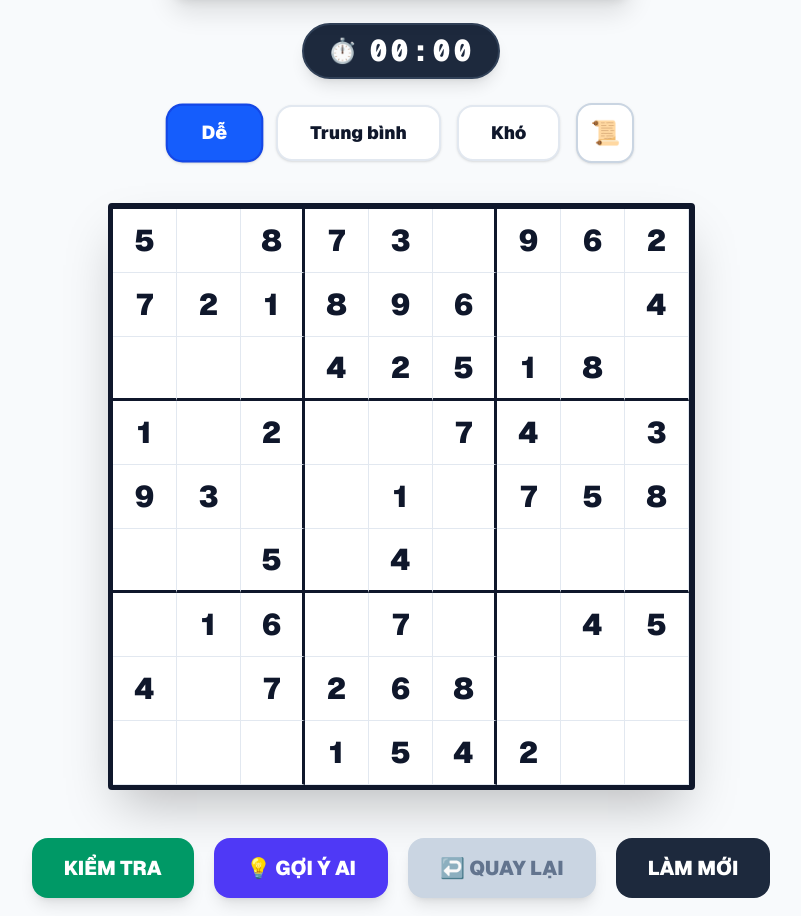
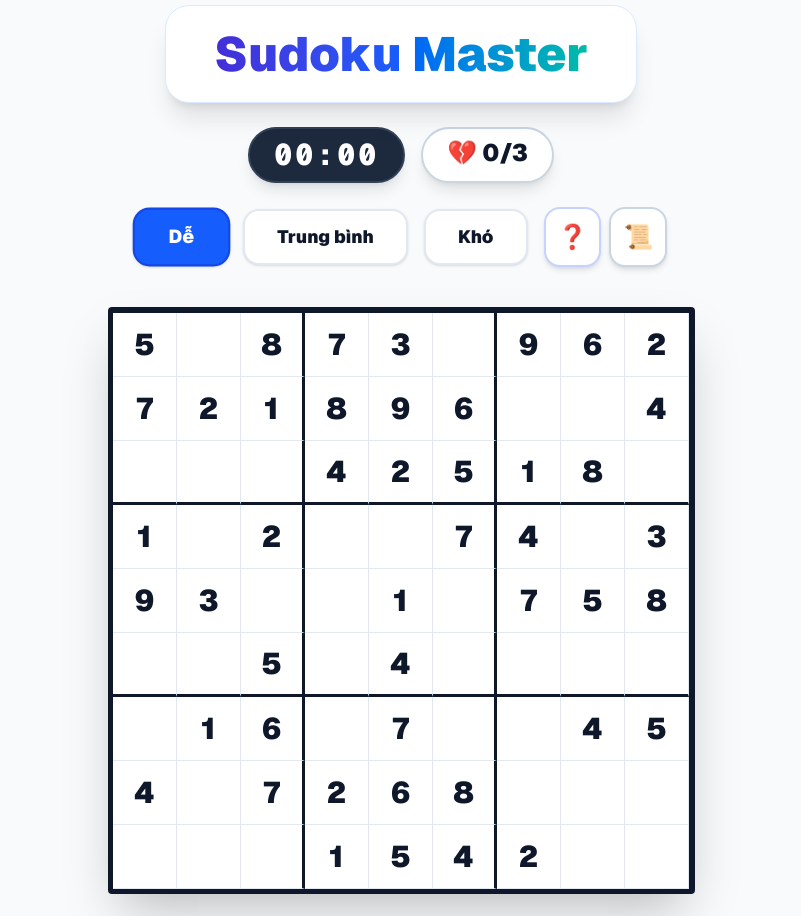
Before and after one commit to NguyenVanTu1004/SODOKU_project, a Next.js app: page / in a window 1280 px wide. Shown: the part 139-1055 px from the top of the page, without its empty margins (239-1040 px from the left). Built offline with nearby package versions, Linux system fonts and the light colour scheme.

Commit message:
Cap nhat chuc nang goi y

```diff
--- a/app/page.tsx
+++ b/app/page.tsx
@@ -6,16 +6,15 @@ export default function SudokuPage() {
   const [difficulty, setDifficulty] = useState('Dễ');
   const [history, setHistory] = useState<string[][][]>([]);
   const [hintedCells, setHintedCells] = useState<string[]>([]);
-
-  // --- STATE CHO ĐỒNG HỒ ---
   const [seconds, setSeconds] = useState(0);
   const [isActive, setIsActive] = useState(false);
-
-  // --- STATE CHO LỊCH SỬ KỶ LỤC ---
   const [gameLogs, setGameLogs] = useState<{time: string, diff: string, date: string}[]>([]);
   const [showLogs, setShowLogs] = useState(false);
+  const [showRules, setShowRules] = useState(false);
 
-  // --- THUẬT TOÁN HỖ TRỢ SINH SỐ NGẪU NHIÊN ---
+  const [mistakes, setMistakes] = useState(0);
+  const maxMistakes = 3;
+
   const isSafe = (grid: string[][], row: number, col: number, num: string) => {
     for (let x = 0; x < 9; x++) if (grid[row][x] === num || grid[x][col] === num) return false;
     const startRow = row - (row % 3), startCol = col - (col % 3);
@@ -44,8 +43,7 @@ export default function SudokuPage() {
 
   const generateRandomBoard = (level: string) => {
     const newGrid = Array(9).fill('').map(() => Array(9).fill(''));
-    solveSudokuInternal(newGrid); // Giải đầy bàn cờ ngẫu nhiên
-
+    solveSudokuInternal(newGrid);
     let cellsToRemove = level === 'Dễ' ? 35 : level === 'Trung bình' ? 45 : 55;
     while (cellsToRemove > 0) {
       let r = Math.floor(Math.random() * 9);
@@ -58,30 +56,19 @@ export default function SudokuPage() {
     return newGrid;
   };
 
-  // --- 1. TỰ ĐỘNG SINH SỐ NGẪU NHIÊN VÀ TẢI LỊCH SỬ KHI MỞ GAME ---
   useEffect(() => {
-    const initialBoard = generateRandomBoard('Dễ');
-    setBoard(initialBoard);
-
+    setBoard(generateRandomBoard('Dễ'));
     const savedLogs = localStorage.getItem('sudoku_master_logs');
-    if (savedLogs) {
-      setGameLogs(JSON.parse(savedLogs));
-    }
+    if (savedLogs) setGameLogs(JSON.parse(savedLogs));
   }, []);
 
-  // --- 2. TỰ ĐỘNG LƯU LỊCH SỬ VÀO MÁY MỖI KHI CẬP NHẬT ---
   useEffect(() => {
     localStorage.setItem('sudoku_master_logs', JSON.stringify(gameLogs));
   }, [gameLogs]);
 
-  // --- LOGIC thời gian  ĐỒNG HỒ ---
   useEffect(() => {
     let interval: NodeJS.Timeout | null = null;
-    if (isActive) {
-      interval = setInterval(() => {
-        setSeconds((prev) => prev + 1);
-      }, 1000);
-    }
+    if (isActive) interval = setInterval(() => setSeconds((prev) => prev + 1), 1000);
     return () => { if (interval) clearInterval(interval); };
   }, [isActive]);
 
@@ -91,67 +78,83 @@ export default function SudokuPage() {
     return `${mins.toString().padStart(2, '0')}:${secs.toString().padStart(2, '0')}`;
   };
 
-  // --- Thuật toán cho gợi ý từ AI ---
-  const solveSudoku = (grid: string[][]): boolean => {
-    for (let row = 0; row < 9; row++) {
-      for (let col = 0; col < 9; col++) {
-        if (grid[row][col] === '') {
-          for (let num = 1; num <= 9; num++) {
-            const sNum = num.toString();
-            if (isSafe(grid, row, col, sNum)) {
-              grid[row][col] = sNum;
-              if (solveSudoku(grid)) return true;
-              grid[row][col] = '';
-            }
-          }
-          return false;
-        }
-      }
-    }
-    return true;
-  };
-
-  // --- Xử lý các sự kiện ---
   const startNewGame = (level: 'Dễ' | 'Trung bình' | 'Khó') => {
     setDifficulty(level);
-    const newBoard = generateRandomBoard(level);
-    setBoard(newBoard);
+    setBoard(generateRandomBoard(level));
     setHistory([]);
     setHintedCells([]);
     setSeconds(0);
+    setMistakes(0);
     setIsActive(true);
   };
 
   const handleInputChange = (row: number, col: number, value: string) => {
     if (!isActive) setIsActive(true);
-    if (value === "" || /^[1-9]$/.test(value)) {
-      setHistory(prev => [...prev, JSON.parse(JSON.stringify(board))]);
-      const newBoard = board.map((r, rIdx) =>
-        r.map((cell, cIdx) => (rIdx === row && cIdx === col ? value : cell))
-      );
-      setBoard(newBoard);
+    if (value !== "" && /^[1-9]$/.test(value)) {
+      const tempBoard = JSON.parse(JSON.stringify(board));
+      if (isSafe(tempBoard, row, col, value)) {
+        setHistory(prev => [...prev, JSON.parse(JSON.stringify(board))]);
+        const newBoard = board.map((r, ri) => r.map((c, ci) => (ri === row && ci === col ? value : c)));
+        setBoard(newBoard);
+      } else {
+        const newMistakes = mistakes + 1;
+        setMistakes(newMistakes);
+        if (newMistakes >= maxMistakes) {
+          setIsActive(false);
+          alert("GAME OVER! Bạn đã sai quá 3 lần. \nHãy nhấn 'LÀM MỚI' để thử lại hoặc 'XEM QUẢNG CÁO' để hồi sinh!");
+        } else {
+          alert(`Bạn đã nhập sai! Số lỗi: ${newMistakes}/${maxMistakes}`);
+        }
+      }
+    } else if (value === "") {
+        setHistory(prev => [...prev, JSON.parse(JSON.stringify(board))]);
+        const newBoard = board.map((r, ri) => r.map((c, ci) => (ri === row && ci === col ? value : c)));
+        setBoard(newBoard);
     }
   };
 
   const handleUndo = () => {
     if (history.length === 0) return;
-    const lastState = history[history.length - 1];
-    setBoard(lastState);
+    setBoard(history[history.length - 1]);
     setHistory(prev => prev.slice(0, -1));
+  };
+
+  const watchAdForHint = () => {
+    alert("🎬 Đang tải quảng cáo... Vui lòng chờ 5 giây để nhận gợi ý miễn phí!");
+    setTimeout(() => {
+        handleAIHint();
+        alert("✅ Cảm ơn bạn đã xem! 1 ô đã được AI gợi ý thành công.");
+    }, 5000);
   };
 
   const handleAIHint = () => {
     const boardCopy = JSON.parse(JSON.stringify(board));
-    if (solveSudoku(boardCopy)) {
+    const solveForHint = (grid: string[][]): boolean => {
+        for (let row = 0; row < 9; row++) {
+          for (let col = 0; col < 9; col++) {
+            if (grid[row][col] === '') {
+              for (let num = 1; num <= 9; num++) {
+                if (isSafe(grid, row, col, num.toString())) {
+                  grid[row][col] = num.toString();
+                  if (solveForHint(grid)) return true;
+                  grid[row][col] = '';
+                }
+              }
+              return false;
+            }
+          }
+        }
+        return true;
+      };
+
+    if (solveForHint(boardCopy)) {
       for (let r = 0; r < 9; r++) {
         for (let c = 0; c < 9; c++) {
           if (board[r][c] === '') {
             setHistory(prev => [...prev, JSON.parse(JSON.stringify(board))]);
-            const newBoard = board.map((rowArr, rIdx) =>
-              rowArr.map((cell, cIdx) => (rIdx === r && cIdx === c ? boardCopy[r][c] : cell))
-            );
+            const newBoard = board.map((rowArr, ri) => rowArr.map((cell, ci) => (ri === r && ci === c ? boardCopy[r][c] : cell)));
             setBoard(newBoard);
-            setHintedCells(prev => [...prev, `${r}-${c}`]);
+            setHintedCells([...hintedCells, `${r}-${c}`]);
             return;
           }
         }
@@ -159,66 +162,80 @@ export default function SudokuPage() {
     }
   };
 
- const checkResult = () => {
-    // Tạo bản sao để kiểm tra logic giải (tránh lỗi tham chiếu)
-    const boardCopy = JSON.parse(JSON.stringify(board));
+  // --- TÍNH NĂNG CHIA SẺ ĐỂ TĂNG LƯỢT CHƠI (KIẾM TIỀN) ---
+  const handleShare = (finalTime: string) => {
+    const text = `Tôi vừa hoàn thành Sudoku mức ${difficulty} trong ${finalTime}! Thách bạn vượt qua tôi tại:`;
+    const url = window.location.href;
+    window.open(`https://www.facebook.com/sharer/sharer.php?u=${encodeURIComponent(url)}&quote=${encodeURIComponent(text)}`, '_blank');
+  };
 
-    // 1. Kiểm tra xem đã điền kín bàn cờ chưa
-    if (boardCopy.some((row: string[]) => row.includes(''))) {
-      alert("Bạn chưa hoàn thành bàn cờ! Hãy điền hết các ô trống.");
-      return;
+  const checkResult = () => {
+    if (board.some(row => row.includes(''))) {
+      alert("Bạn chưa hoàn thành bàn cờ!");
+    } else {
+      setIsActive(false);
+      const finalTime = formatTime(seconds);
+      const record = { time: finalTime, diff: difficulty, date: new Date().toLocaleString() };
+      setGameLogs(prev => [record, ...prev]);
+
+      if (confirm(`Chúc mừng! Bạn thắng trong: ${finalTime}. Bạn có muốn chia sẻ kết quả lên Facebook để thách đố bạn bè không?`)) {
+        handleShare(finalTime);
+      }
+      startNewGame(difficulty as any);
     }
-
-    // 2. Nếu đã điền kín, dừng đồng hồ và tính toán kỷ lục
-    setIsActive(false);
-    const now = new Date();
-    const finalTime = formatTime(seconds);
-    const record = {
-      time: finalTime,
-      diff: difficulty,
-      date: `${now.toLocaleDateString()} ${now.toLocaleTimeString([], {hour: '2-digit', minute:'2-digit'})}`
-    };
-
-    // 3. Lưu kỷ lục vào danh sách
-    setGameLogs(prev => [record, ...prev]);
-
-    // 4. Thông báo chiến thắng
-    alert(`CHÚC MỪNG! Bạn đã thắng với thời gian: ${finalTime}. \nNhấn OK để bắt đầu ván mới!`);
-
-    // 5. QUAN TRỌNG: Tự động sinh bàn cờ mới ngay lập tức để tránh lặp lại kỷ lục
-    const nextBoard = generateRandomBoard(difficulty);
-    setBoard(nextBoard);
-    setHistory([]);
-    setHintedCells([]);
-    setSeconds(0);
-    setIsActive(true); // Bắt đầu ván mới luôn
   };
 
   return (
     <div className="min-h-screen bg-slate-50 flex flex-col items-center py-10 px-4 text-slate-900 font-sans relative">
+
+      {/* VỊ TRÍ QUẢNG CÁO 1 (TOP BANNER) */}
+      <div className="mb-6 w-full max-w-[728px] h-20 bg-gray-200 border-2 border-dashed border-gray-400 rounded-xl flex items-center justify-center text-gray-500 italic text-sm">
+        Quảng cáo Google AdSense sẽ hiển thị ở đây
+      </div>
+
+      {showRules && (
+        <div className="fixed inset-0 bg-black/50 backdrop-blur-sm z-[100] flex items-center justify-center p-4">
+          <div className="bg-white rounded-3xl p-8 max-w-md w-full shadow-2xl relative border-2 border-indigo-100">
+            <button onClick={() => setShowRules(false)} className="absolute top-4 right-4 text-2xl font-black text-slate-400 hover:text-red-500">✕</button>
+            <h2 className="text-3xl font-black mb-6 text-indigo-700 underline decoration-teal-400">Luật chơi Sudoku</h2>
+            <div className="space-y-4 text-slate-700 font-medium text-lg">
+              <p>1. Điền số từ <span className="text-indigo-600 font-bold">1-9</span> vào ô trống.</p>
+              <p>2. Không trùng số trên cùng hàng ngang, cột dọc hoặc khối 3x3.</p>
+              <p>3. <span className="text-red-600 font-bold underline">CẢNH BÁO:</span> Nếu nhập sai quá <span className="font-bold underline">3 lần</span>, bạn sẽ bị thua!</p>
+            </div>
+            <button onClick={() => setShowRules(false)} className="mt-8 w-full py-4 bg-indigo-600 text-white rounded-2xl font-black shadow-lg hover:bg-indigo-700 transition-all">ĐÃ HIỂU!</button>
+          </div>
+        </div>
+      )}
+
       <div className="relative px-12 py-6 bg-white rounded-3xl shadow-xl mb-6 group overflow-hidden border border-blue-100">
-        <h1 className="text-5xl font-black bg-gradient-to-r from-indigo-700 via-blue-600 to-teal-500 bg-clip-text text-transparent">Sudoku Master</h1>
+        <h1 className="text-5xl font-black bg-gradient-to-r from-indigo-700 via-blue-600 to-teal-500 bg-clip-text text-transparent text-center">Sudoku Master</h1>
         <div className="absolute inset-0 bg-gradient-to-r from-white/40 to-transparent -translate-x-full group-hover:animate-[shine_1.5s_infinite] pointer-events-none" />
       </div>
 
-      <div className="mb-6 flex items-center gap-3 bg-slate-800 text-white px-6 py-2 rounded-full shadow-lg border-2 border-slate-700">
-        <span className="text-2xl">⏱️</span>
-        <span className="text-3xl font-mono font-black tracking-widest">{formatTime(seconds)}</span>
+      <div className="flex gap-4 mb-6">
+        <div className="bg-slate-800 text-white px-6 py-2 rounded-full shadow-lg border-2 border-slate-700">
+            <span className="text-3xl font-mono font-black tracking-widest">{formatTime(seconds)}</span>
+        </div>
+        <div className={`px-6 py-2 rounded-full shadow-lg border-2 font-black text-2xl ${mistakes >= 2 ? 'bg-red-100 text-red-600 border-red-500 animate-pulse' : 'bg-white text-slate-900 border-slate-300'}`}>
+            💔 {mistakes}/{maxMistakes}
+        </div>
       </div>
 
       <div className="flex items-center gap-4 mb-10 w-full max-w-2xl justify-center relative">
         <div className="flex gap-4">
           {(['Dễ', 'Trung bình', 'Khó'] as const).map((level) => (
-            <button key={level} onClick={() => startNewGame(level)} className={`px-8 py-3 rounded-2xl text-lg font-black transition-all border-2 shadow-sm ${difficulty === level ? 'bg-blue-600 text-white border-blue-700 scale-105' : 'bg-white border-slate-200 hover:border-blue-400'}`}>{level}</button>
+            <button key={level} onClick={() => startNewGame(level)} className={`px-8 py-3 rounded-2xl text-lg font-black transition-all border-2 shadow-sm ${difficulty === level ? 'bg-blue-600 text-white border-blue-700 scale-105' : 'bg-white border-slate-200'}`}>{level}</button>
           ))}
         </div>
-        <div className="relative">
-          <button onClick={() => setShowLogs(!showLogs)} className="p-3 bg-white border-2 border-slate-300 rounded-2xl hover:bg-slate-100 shadow-sm transition-all text-2xl" title="Lịch sử chơi">📜</button>
+        <div className="flex gap-2 relative">
+          <button onClick={() => setShowRules(true)} className="p-3 bg-white border-2 border-indigo-200 rounded-2xl text-2xl hover:bg-indigo-50 shadow-md">❓</button>
+          <button onClick={() => setShowLogs(!showLogs)} className="p-3 bg-white border-2 border-slate-300 rounded-2xl text-2xl hover:bg-slate-50 shadow-md">📜</button>
           {showLogs && (
-            <div className="absolute top-16 right-0 w-72 bg-white border-2 border-slate-200 shadow-2xl rounded-2xl p-4 z-50 max-h-80 overflow-y-auto animate-in fade-in zoom-in duration-200">
+            <div className="absolute top-16 right-0 w-72 bg-white border-2 border-slate-200 shadow-2xl rounded-2xl p-4 z-50 max-h-80 overflow-y-auto">
               <div className="flex justify-between items-center mb-2 border-b pb-1">
                 <h3 className="font-bold text-lg text-slate-800">Kỷ lục thắng</h3>
-                <button onClick={() => { if(confirm("Xóa toàn bộ lịch sử?")) setGameLogs([]); }} className="text-[10px] bg-red-50 text-red-500 px-2 py-1 rounded-md hover:bg-red-500 hover:text-white transition-all">Xóa sạch</button>
+                <button onClick={() => { if(confirm("Xóa lịch sử?")) setGameLogs([]); }} className="text-[10px] bg-red-50 text-red-500 px-2 py-1 rounded-md">Xóa sạch</button>
               </div>
               {gameLogs.length === 0 ? <p className="text-sm text-slate-500 italic py-2">Chưa có kỷ lục nào.</p> : gameLogs.map((log, i) => (
                 <div key={i} className="text-sm mb-3 pb-2 border-b last:border-0 hover:bg-slate-50 transition-colors">
@@ -234,7 +251,7 @@ export default function SudokuPage() {
         </div>
       </div>
 
-      <div className="grid grid-cols-9 border-[4px] border-slate-900 bg-slate-900 p-[1.5px] shadow-2xl rounded-sm">
+      <div className="grid grid-cols-9 border-[4px] border-slate-900 bg-slate-900 p-[1.5px] shadow-2xl rounded-sm mb-8">
         {board.map((row, rIdx) => row.map((cell, cIdx) => (
           <input
             key={`${rIdx}-${cIdx}`}
@@ -251,11 +268,18 @@ export default function SudokuPage() {
         )))}
       </div>
 
-      <div className="mt-12 flex flex-wrap justify-center gap-5">
-        <button onClick={checkResult} className="px-8 py-4 bg-emerald-600 text-white rounded-2xl text-xl font-black hover:bg-emerald-700 shadow-lg active:scale-95 transition-all">KIỂM TRA</button>
-        <button onClick={handleAIHint} className="px-8 py-4 bg-indigo-600 text-white rounded-2xl text-xl font-black hover:bg-indigo-700 shadow-lg active:scale-95 transition-all">💡 GỢI Ý AI</button>
-        <button onClick={handleUndo} disabled={history.length === 0} className={`px-8 py-4 rounded-2xl text-xl font-black shadow-lg active:scale-95 transition-all ${history.length === 0 ? 'bg-slate-300 text-slate-500 cursor-not-allowed' : 'bg-orange-500 text-white hover:bg-orange-600'}`}>↩️ QUAY LẠI</button>
-        <button onClick={() => startNewGame(difficulty as any)} className="px-8 py-4 bg-slate-800 text-white rounded-2xl text-xl font-black hover:bg-black active:scale-95 transition-all">LÀM MỚI</button>
+      <div className="flex flex-wrap justify-center gap-5">
+        <button onClick={checkResult} className="px-8 py-4 bg-emerald-600 text-white rounded-2xl text-xl font-black shadow-lg hover:bg-emerald-700">KIỂM TRA</button>
+        <button onClick={watchAdForHint} className="px-8 py-4 bg-indigo-600 text-white rounded-2xl text-xl font-black shadow-lg flex items-center gap-2 animate-bounce">
+          📺 XEM QUẢNG CÁO (HINT)
+        </button>
+        <button onClick={handleUndo} disabled={history.length === 0} className={`px-8 py-4 rounded-2xl text-xl font-black shadow-lg ${history.length === 0 ? 'bg-slate-300 text-slate-500 cursor-not-allowed' : 'bg-orange-500 text-white hover:bg-orange-600'}`}>↩️ QUAY LẠI</button>
+        <button onClick={() => startNewGame(difficulty as any)} className="px-8 py-4 bg-slate-800 text-white rounded-2xl text-xl font-black hover:bg-black">LÀM MỚI</button>
+      </div>
+
+      {/* VỊ TRÍ QUẢNG CÁO 2 (BOTTOM BANNER) */}
+      <div className="mt-10 w-full max-w-[728px] h-24 bg-gray-200 border-2 border-dashed border-gray-400 rounded-xl flex items-center justify-center text-gray-500 italic text-sm">
+        Quảng cáo Banner sẽ hiển thị tại đây
       </div>
 
       <style jsx global>{` @keyframes shine { 100% { transform: translateX(100%); } } `}</style>
```
